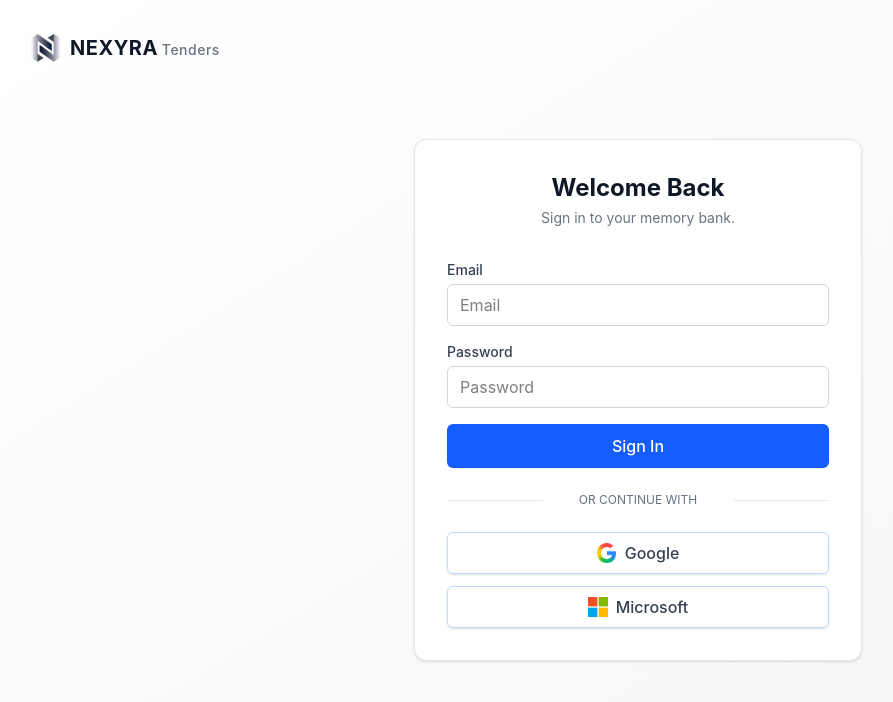
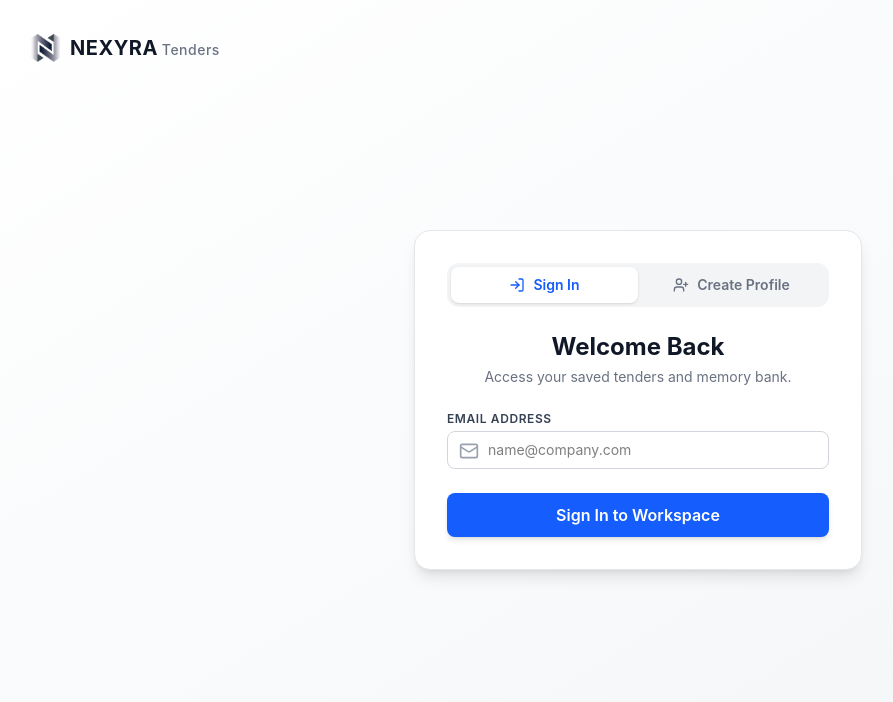
Before and after one commit to Angamana/Nexyra-Tender-App, a React (Vite) app: page /login in a window 1280 px wide. Shown: the top 702 px of the page, without its empty margins (2-895 px from the left). Built offline with nearby package versions, Linux system fonts and the light colour scheme.

Commit message:
Configure GitHub Pages deploy workflow & Profile auth system

```diff
--- /dev/null
+++ b/git_push.cjs
@@ -0,0 +1,15 @@
+const { execSync } = require('child_process');
+const fs = require('fs');
+
+const gitExe = fs.existsSync('.\\tools\\git\\cmd\\git.exe') ? '.\\tools\\git\\cmd\\git.exe' : 'git';
+
+try {
+  console.log(execSync(`"${gitExe}" add .`).toString());
+  console.log(execSync(`"${gitExe}" commit -m "Configure GitHub Pages deploy workflow & Profile auth system"`).toString());
+  console.log(execSync(`"${gitExe}" push origin main`).toString());
+  console.log('Pushed successfully!');
+} catch (e) {
+  console.error(e.message);
+  if (e.stdout) console.log(e.stdout.toString());
+  if (e.stderr) console.error(e.stderr.toString());
+}
--- a/src/Auth/code/Login.tsx
+++ b/src/Auth/code/Login.tsx
@@ -1,87 +1,144 @@
 import { useState } from 'react'
 import { useNavigate } from 'react-router-dom'
 import { useAuth } from '../../Universal/code/lib/auth'
+import { UserPlus, LogIn, Building2, User as UserIcon, Mail } from 'lucide-react'
 
 export default function Login() {
+  const [isSignUp, setIsSignUp] = useState(false)
   const [email, setEmail] = useState('')
-  const [password, setPassword] = useState('')
+  const [name, setName] = useState('')
+  const [organization, setOrganization] = useState('')
   const [error, setError] = useState('')
-  const { signIn } = useAuth()
+  const { signIn, signUp } = useAuth()
   const navigate = useNavigate()
 
   const handleSubmit = (e: React.FormEvent) => {
     e.preventDefault()
     setError('')
-    const success = signIn(email, password)
-    if (success) {
+
+    if (!email) {
+      setError('Please enter your email address.')
+      return
+    }
+
+    if (isSignUp) {
+      signUp(name, email, organization)
       navigate('/')
     } else {
-      setError('Invalid email or password.')
+      const res = signIn(email)
+      if (res.success) {
+        navigate('/')
+      } else {
+        setError(res.message || 'Login failed.')
+      }
     }
   }
 
   return (
-    <div className="w-full max-w-md p-8 bg-white border border-gray-200 rounded-xl shadow-sm">
-      <div className="text-center mb-8">
-        <h2 className="text-2xl font-bold text-gray-900">Welcome Back</h2>
-        <p className="text-sm text-gray-500 mt-1">Sign in to your memory bank.</p>
+    <div className="w-full max-w-md p-8 bg-white border border-gray-200 rounded-2xl shadow-lg">
+      {/* Mode Selector Tabs */}
+      <div className="flex bg-gray-100 p-1 rounded-xl mb-6">
+        <button
+          type="button"
+          onClick={() => { setIsSignUp(false); setError(''); }}
+          className={`flex-1 flex items-center justify-center gap-2 py-2 text-sm font-semibold rounded-lg transition-all ${
+            !isSignUp ? 'bg-white text-blue-600 shadow-sm' : 'text-gray-500 hover:text-gray-700'
+          }`}
+        >
+          <LogIn className="w-4 h-4" />
+          Sign In
+        </button>
+        <button
+          type="button"
+          onClick={() => { setIsSignUp(true); setError(''); }}
+          className={`flex-1 flex items-center justify-center gap-2 py-2 text-sm font-semibold rounded-lg transition-all ${
+            isSignUp ? 'bg-white text-blue-600 shadow-sm' : 'text-gray-500 hover:text-gray-700'
+          }`}
+        >
+          <UserPlus className="w-4 h-4" />
+          Create Profile
+        </button>
+      </div>
+
+      <div className="text-center mb-6">
+        <h2 className="text-2xl font-bold text-gray-900">
+          {isSignUp ? 'Create Your Account' : 'Welcome Back'}
+        </h2>
+        <p className="text-sm text-gray-500 mt-1">
+          {isSignUp
+            ? 'Set up your individual workspace profile.'
+            : 'Access your saved tenders and memory bank.'}
+        </p>
       </div>
 
       <form onSubmit={handleSubmit} className="space-y-4">
         {error && (
-          <div className="p-3 text-sm text-red-600 bg-red-50 border border-red-100 rounded-md">
+          <div className="p-3 text-sm text-red-600 bg-red-50 border border-red-100 rounded-lg">
             {error}
           </div>
         )}
 
+        {isSignUp && (
           <div>
-          <label className="block text-sm font-medium text-gray-700 mb-1">Email</label>
+            <label className="block text-xs font-semibold text-gray-700 uppercase tracking-wider mb-1">
+              Full Name
+            </label>
+            <div className="relative">
+              <UserIcon className="w-5 h-5 text-gray-400 absolute left-3 top-2.5" />
+              <input
+                type="text"
+                value={name}
+                onChange={(e) => setName(e.target.value)}
+                className="w-full pl-10 pr-3 py-2 border border-gray-300 rounded-lg focus:outline-none focus:ring-2 focus:ring-blue-600 focus:border-transparent text-sm"
+                placeholder="Jane Doe"
+                required={isSignUp}
+              />
+            </div>
+          </div>
+        )}
+
+        <div>
+          <label className="block text-xs font-semibold text-gray-700 uppercase tracking-wider mb-1">
+            Email Address
+          </label>
+          <div className="relative">
+            <Mail className="w-5 h-5 text-gray-400 absolute left-3 top-2.5" />
             <input
               type="email"
               value={email}
               onChange={(e) => setEmail(e.target.value)}
-            className="w-full px-3 py-2 border border-gray-300 rounded-md focus:outline-none focus:ring-2 focus:ring-blue-600 focus:border-transparent"
+              className="w-full pl-10 pr-3 py-2 border border-gray-300 rounded-lg focus:outline-none focus:ring-2 focus:ring-blue-600 focus:border-transparent text-sm"
               required
-            placeholder="Email"
+              placeholder="name@company.com"
             />
           </div>
+        </div>
 
+        {isSignUp && (
           <div>
-          <label className="block text-sm font-medium text-gray-700 mb-1">Password</label>
+            <label className="block text-xs font-semibold text-gray-700 uppercase tracking-wider mb-1">
+              Organization / Company
+            </label>
+            <div className="relative">
+              <Building2 className="w-5 h-5 text-gray-400 absolute left-3 top-2.5" />
               <input
-            type="password"
-            value={password}
-            onChange={(e) => setPassword(e.target.value)}
-            className="w-full px-3 py-2 border border-gray-300 rounded-md focus:outline-none focus:ring-2 focus:ring-blue-600 focus:border-transparent"
-            required
-            placeholder="Password"
+                type="text"
+                value={organization}
+                onChange={(e) => setOrganization(e.target.value)}
+                className="w-full pl-10 pr-3 py-2 border border-gray-300 rounded-lg focus:outline-none focus:ring-2 focus:ring-blue-600 focus:border-transparent text-sm"
+                placeholder="Acme Corp"
               />
             </div>
+          </div>
+        )}
 
         <button
           type="submit"
-          className="w-full py-2.5 px-4 bg-blue-600 hover:bg-blue-700 text-white font-medium rounded-md transition-colors"
+          className="w-full py-2.5 px-4 bg-blue-600 hover:bg-blue-700 text-white font-semibold rounded-lg transition-colors shadow-md hover:shadow-lg mt-2"
         >
-          Sign In
+          {isSignUp ? 'Create Profile & Enter Workspace' : 'Sign In to Workspace'}
         </button>
       </form>
-
-      <div className="mt-6 flex items-center justify-between">
-        <span className="border-b border-gray-200 w-1/5 lg:w-1/4"></span>
-        <span className="text-xs text-center text-gray-500 uppercase">Or continue with</span>
-        <span className="border-b border-gray-200 w-1/5 lg:w-1/4"></span>
-      </div>
-
-      <div className="mt-6 space-y-3">
-        <button className="w-full flex items-center justify-center gap-2 py-2 px-4 border border-blue-200 hover:border-blue-300 hover:bg-blue-50 text-gray-700 font-medium rounded-md transition-colors shadow-sm">
-          <img src="/google.png" alt="Google" className="w-5 h-5 object-contain" />
-          Google
-        </button>
-        <button className="w-full flex items-center justify-center gap-2 py-2 px-4 border border-blue-200 hover:border-blue-300 hover:bg-blue-50 text-gray-700 font-medium rounded-md transition-colors shadow-sm">
-          <img src="/microsoft.png" alt="Microsoft" className="w-5 h-5 object-contain" />
-          Microsoft
-        </button>
-      </div>
     </div>
   )
 }
--- a/src/Templates/code/TemplateList.tsx
+++ b/src/Templates/code/TemplateList.tsx
@@ -28,7 +28,6 @@
       if (saved && saved.length > 0) {
         setTemplates(saved)
       }
-      setIsLoading(false)
     }).catch(console.error)
   }, [])
 
--- a/src/Universal/code/lib/auth.tsx
+++ b/src/Universal/code/lib/auth.tsx
@@ -1,30 +1,89 @@
-import { createContext, useContext, useState, type ReactNode } from 'react'
+import { createContext, useContext, useState, useEffect, type ReactNode } from 'react'
 
-// This is a Mock Auth context since Supabase keys are not currently present in the .env file.
-// It hardcodes the requested user account for development and demonstration.
-
-type User = {
+export type User = {
+  name: string
   email: string
+  organization: string
   initial: string
 }
 
 type AuthContextType = {
   user: User | null
-  signIn: (email: string, pass: string) => boolean
+  signUp: (name: string, email: string, organization: string) => boolean
+  signIn: (email: string) => { success: boolean; message?: string }
   signOut: () => void
 }
 
 const AuthContext = createContext<AuthContextType | undefined>(undefined)
 
+const USERS_STORAGE_KEY = 'nexyra_tender_users_db'
+const CURRENT_USER_KEY = 'nexyra_tender_current_user'
+
 export function AuthProvider({ children }: { children: ReactNode }) {
-  // To test the login screen initially, we'll start with null
-  const [user, setUser] = useState<User | null>(null)
+  const [user, setUser] = useState<User | null>(() => {
+    try {
+      const saved = localStorage.getItem(CURRENT_USER_KEY)
+      return saved ? JSON.parse(saved) : null
+    } catch {
+      return null
+    }
+  })
+
+  useEffect(() => {
+    if (user) {
+      localStorage.setItem(CURRENT_USER_KEY, JSON.stringify(user))
+    } else {
+      localStorage.removeItem(CURRENT_USER_KEY)
+    }
+  }, [user])
+
+  const getStoredUsers = (): Record<string, User> => {
+    try {
+      const saved = localStorage.getItem(USERS_STORAGE_KEY)
+      return saved ? JSON.parse(saved) : {}
+    } catch {
+      return {}
+    }
+  }
+
+  const signUp = (name: string, email: string, organization: string) => {
+    const formattedEmail = email.trim().toLowerCase()
+    const users = getStoredUsers()
+
+    const newUser: User = {
+      name: name.trim() || formattedEmail.split('@')[0],
+      email: formattedEmail,
+      organization: organization.trim() || 'Default Organization',
+      initial: (name.trim() || formattedEmail).charAt(0).toUpperCase()
+    }
+
+    users[formattedEmail] = newUser
+    localStorage.setItem(USERS_STORAGE_KEY, JSON.stringify(users))
+    setUser(newUser)
+    return true
+  }
 
   const signIn = (email: string) => {
-    // For development testing, allow any email/password combo
-    // We will hook this up to Supabase later
-    setUser({ email, initial: email.charAt(0).toUpperCase() || 'U' })
-    return true
+    const formattedEmail = email.trim().toLowerCase()
+    const users = getStoredUsers()
+    const existingUser = users[formattedEmail]
+
+    if (existingUser) {
+      setUser(existingUser)
+      return { success: true }
+    } else {
+      // Auto-create a profile if user enters a new email to make login effortless
+      const newUser: User = {
+        name: formattedEmail.split('@')[0],
+        email: formattedEmail,
+        organization: 'My Enterprise',
+        initial: formattedEmail.charAt(0).toUpperCase()
+      }
+      users[formattedEmail] = newUser
+      localStorage.setItem(USERS_STORAGE_KEY, JSON.stringify(users))
+      setUser(newUser)
+      return { success: true }
+    }
   }
 
   const signOut = () => {
@@ -32,7 +91,7 @@
   }
 
   return (
-    <AuthContext.Provider value={{ user, signIn, signOut }}>
+    <AuthContext.Provider value={{ user, signUp, signIn, signOut }}>
       {children}
     </AuthContext.Provider>
   )
--- a/vite.config.ts
+++ b/vite.config.ts
@@ -4,6 +4,7 @@
 
 // https://vite.dev/config/
 export default defineConfig({
+  base: './',
   plugins: [
     tailwindcss(),
     react()
```
Lines whose indentation alone changed are shown as unchanged.
